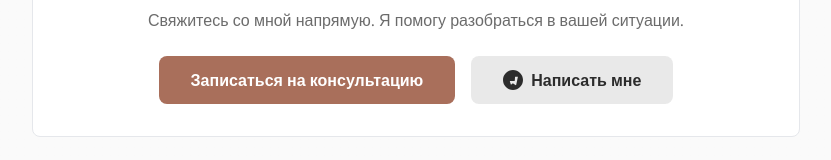
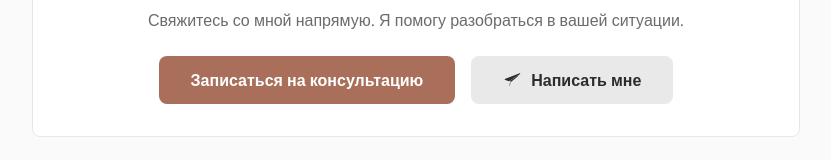
Before and after one commit to anyamalets/anyamalets-site, a Next.js app: page /faq in a window 1280 px wide. Shown: the part 1601-1761 px from the top of the page, without its empty margins (224-1055 px from the left). Built offline with nearby package versions, Linux system fonts and the light colour scheme.

Commit message:
Update Telegram logo to correct airplane icon

```diff
--- a/app/faq/page.tsx
+++ b/app/faq/page.tsx
@@ -123,7 +123,7 @@ export default function FAQPage() {
                 className="inline-flex items-center gap-2 px-8 py-3 bg-text/10 text-text rounded-lg font-semibold hover:bg-text/20 transition-colors"
               >
                 <svg className="w-5 h-5" viewBox="0 0 24 24" fill="currentColor" xmlns="http://www.w3.org/2000/svg">
-                  <path d="M12 0C5.373 0 0 5.373 0 12s5.373 12 12 12 12-5.373 12-12S18.627 0 12 0zm5.894 8.221l-1.97 9.28c-.145.658-.537.818-1.084.508l-3-2.21-1.446 1.394c-.16.16-.295.295-.605.295-.397 0-.33-.149-.465-.526l-1.063-3.282c-.04-.121-.022-.28.053-.407.075-.127.2-.19.334-.19h5.109c.231 0 .358-.124.4-.356l.266-4.172c.042-.371.176-.533.4-.533.168 0 .335.084.335.084z"/>
+                  <path d="M20.665 3.717l-17.73 6.837c-1.21.486-1.203 1.161-.222 1.462l4.551 1.42 10.532-6.645c.498-.303.954-.14.584.364L8.048 15.655h.002l-.012 3.861c.16 0 .23-.061.323-.154l.771-7.447 10.528-6.552c.478-.28.925-.07.557.384z"/>
                 </svg>
                 Написать мне
               </a>
```
